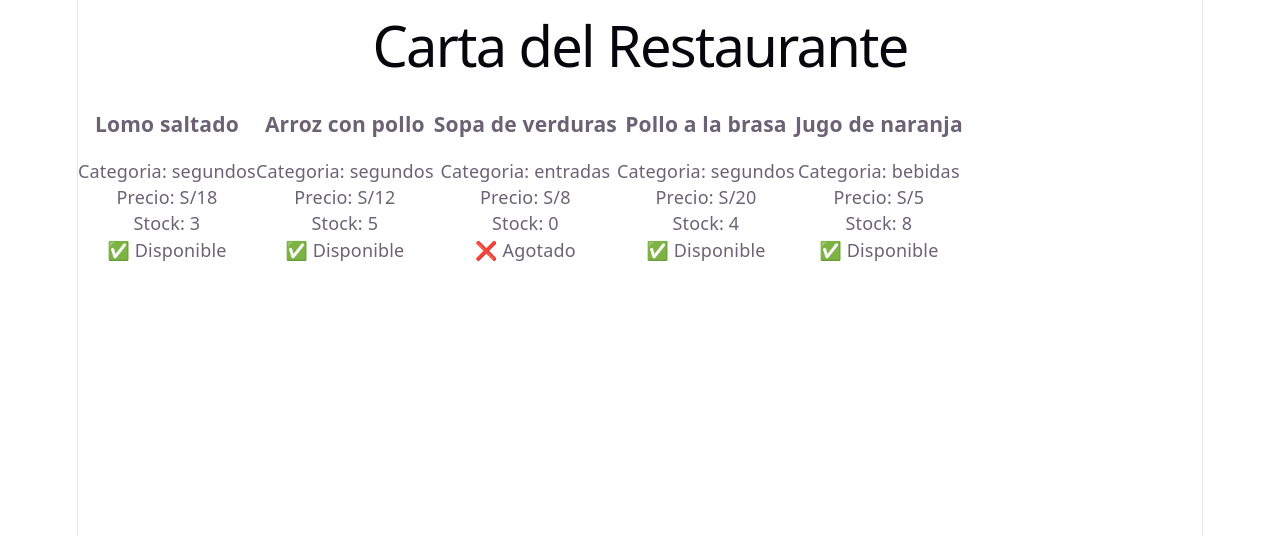
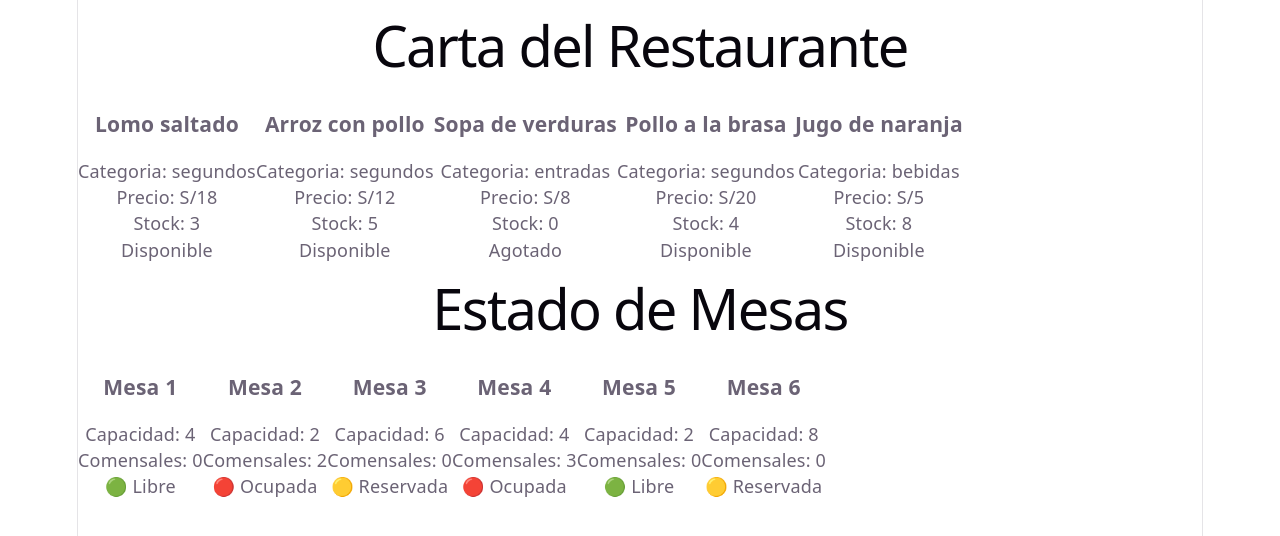
Before and after one commit to SebasCodex/react-capacitacion, a React (Vite) app: page / in a window 1280 px wide. Shown: the top 536 px of the page. Built offline with nearby package versions, Linux system fonts and the light colour scheme.

Commit message:
agregando mesacard y mesas page

```diff
--- a/src/App.jsx
+++ b/src/App.jsx
@@ -1,7 +1,13 @@
 import Home from "./pages/Home";
+import MesasPage from "./pages/MesasPage";
 
 function App() {
-  return <Home />;
+  return (
+    <div>
+      <Home />
+      <MesasPage />
+    </div>
+  );
 }
 
 export default App;
--- /dev/null
+++ b/src/components/MesaCard.jsx
@@ -0,0 +1,24 @@
+export default function MesaCard({ mesa }) {
+
+    const { numero, capacidad, estado, comensales } = mesa;
+
+    return (
+
+        <div className={`card ${estado}`}>
+
+            <h3>Mesa {numero}</h3>
+
+            <p>Capacidad: {capacidad}</p>
+
+            <p>Comensales: {comensales}</p>
+
+            <p>
+                {estado === "libre" && "🟢 Libre"}
+                {estado === "ocupada" && "🔴 Ocupada"}
+                {estado === "reservada" && "🟡 Reservada"}
+            </p>
+
+        </div>
+
+    );
+}
--- a/src/components/PlatoCard.jsx
+++ b/src/components/PlatoCard.jsx
@@ -12,7 +12,7 @@ export default function PlatoCard({ plato }) {
             <p>Stock: {plato.stock}</p>
 
             <p>
-                {plato.disponible ? "✅ Disponible" : "❌ Agotado"}
+                {plato.disponible ? " Disponible" : " Agotado"}
             </p>
 
         </div>
--- /dev/null
+++ b/src/data/mesas.mock.js
@@ -0,0 +1,15 @@
+export const mesasMock = [
+
+    { id: 1, numero: 1, capacidad: 4, estado: "libre", comensales: 0 },
+
+    { id: 2, numero: 2, capacidad: 2, estado: "ocupada", comensales: 2 },
+
+    { id: 3, numero: 3, capacidad: 6, estado: "reservada", comensales: 0 },
+
+    { id: 4, numero: 4, capacidad: 4, estado: "ocupada", comensales: 3 },
+
+    { id: 5, numero: 5, capacidad: 2, estado: "libre", comensales: 0 },
+
+    { id: 6, numero: 6, capacidad: 8, estado: "reservada", comensales: 0 }
+
+];
--- /dev/null
+++ b/src/pages/MesasPage.jsx
@@ -0,0 +1,23 @@
+import { mesasMock } from "../data/mesas.mock";
+import MesaCard from "../components/MesaCard";
+
+export default function MesasPage() {
+
+    return (
+
+        <div>
+
+            <h1>Estado de Mesas</h1>
+
+            <div style={{ display: "flex", flexWrap: "wrap" }}>
+
+                {mesasMock.map(mesa => (
+                    <MesaCard key={mesa.id} mesa={mesa} />
+                ))}
+
+            </div>
+
+        </div>
+
+    );
+}
```
